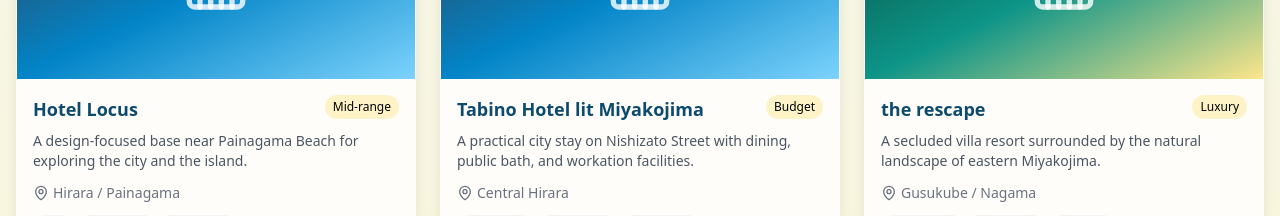
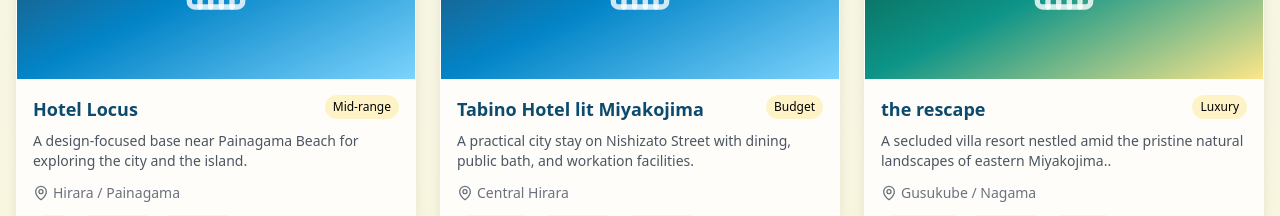
Before and after one commit to narekusei/miyakostay, a React (Vite) app: page / in a window 1280 px wide. Shown: the part 1180-1396 px from the top of the page. Built offline with nearby package versions, Linux system fonts and the light colour scheme.

Commit message:
Refine local hotel descriptions

```diff
--- a/src/data/curatedHotels.ts
+++ b/src/data/curatedHotels.ts
@@ -75,8 +75,8 @@ export const curatedHotels: Hotel[] = [
     slug: 'the-rescape',
     name: 'the rescape',
     nameJa: 'ザ・リスケープ',
-    description: 'A secluded villa resort surrounded by the natural landscape of eastern Miyakojima.',
-    descriptionJa: '宮古島東部の自然に囲まれた、静かに過ごせるヴィラリゾート。',
+    description: 'A secluded villa resort nestled amid the pristine natural landscapes of eastern Miyakojima..',
+    descriptionJa: '宮古島東部の雄大な自然に囲まれ、ゆったりと静かに過ごせるヴィラリゾート。。',
     location: { area: 'Gusukube / Nagama', areaJa: '城辺・長間', beachAccess: true },
     propertyType: 'villa',
     priceCategory: 'luxury',
```
